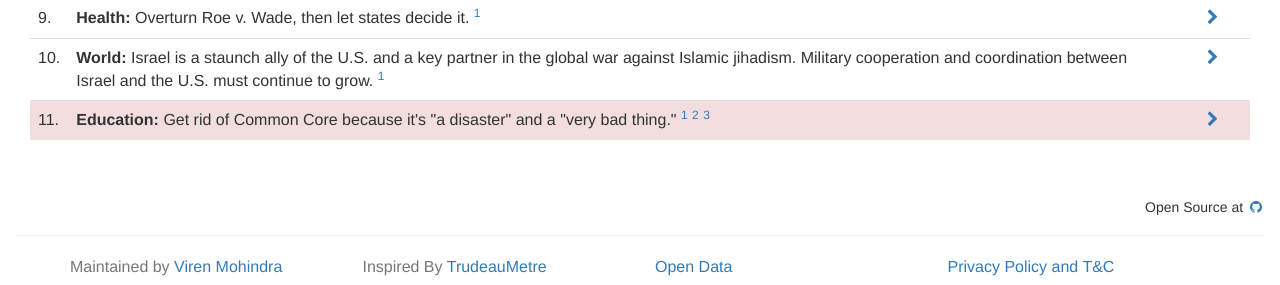
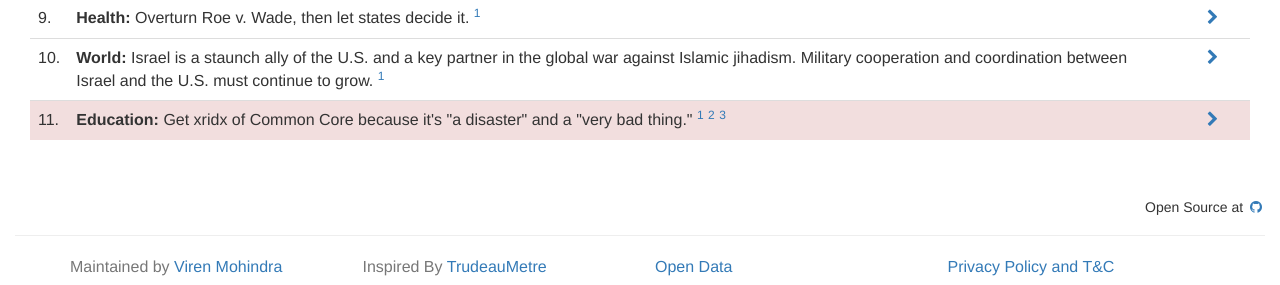
Before and after one commit to janjiid/dki, a Jekyll site: the page built from index.html, in a window 1280 px wide and 1274 px high. Shown: the part 986-1271 px from the top of the window. Built offline with Jekyll 4.4.1, drawn with Linux system fonts in a browser that asks for light colours; nearby versions of some CDN libraries.

Commit message:
Update data.json

```diff
--- a/_data/data.json
+++ b/_data/data.json
@@ -217,7 +217,7 @@
       ]
     },
     {
-      "title": "Get rid of Common Core because it's \"a disaster\" and a \"very bad thing.\"",
+      "title": "Get xridx of Common Core because it's \"a disaster\" and a \"very bad thing.\"",
       "description": "Trump says he wants to give local school districts more control and might even eliminate the Department of Education.",
       "url": "https://trumptracker.github.io/get-rid-of-common-core-because-its-a-disaster-and-a-very-bad-thing/",
       "status": "Broken",
```
